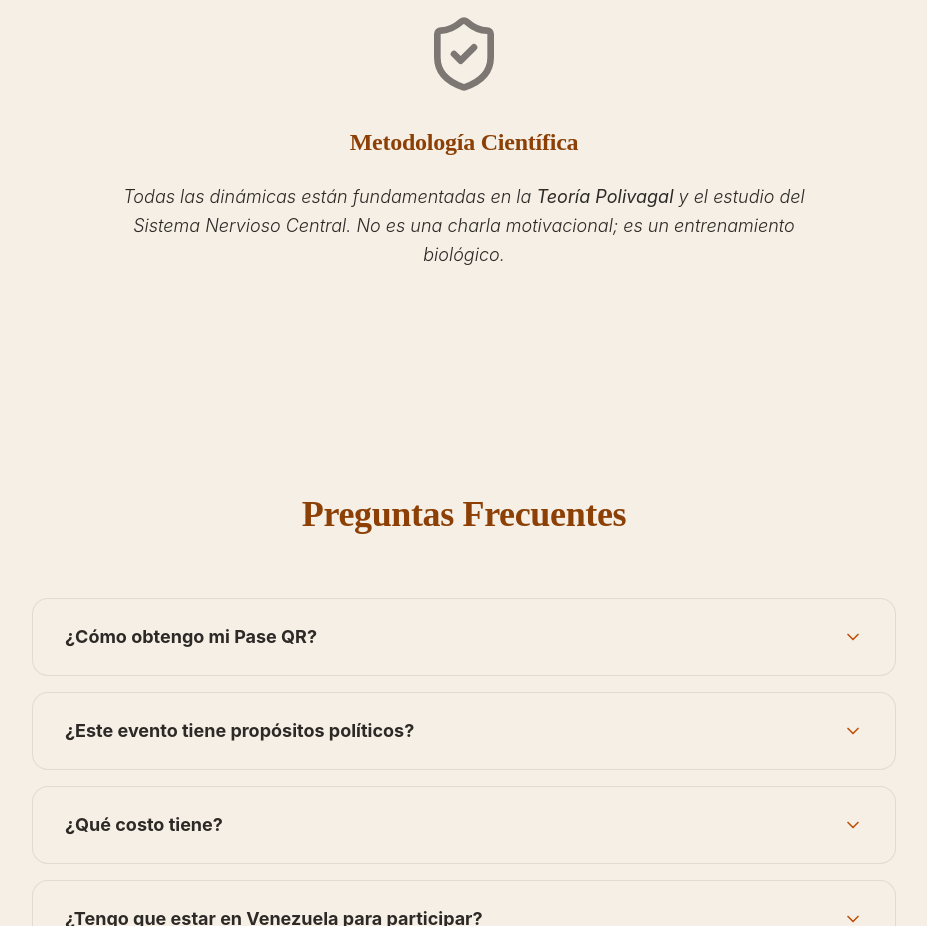
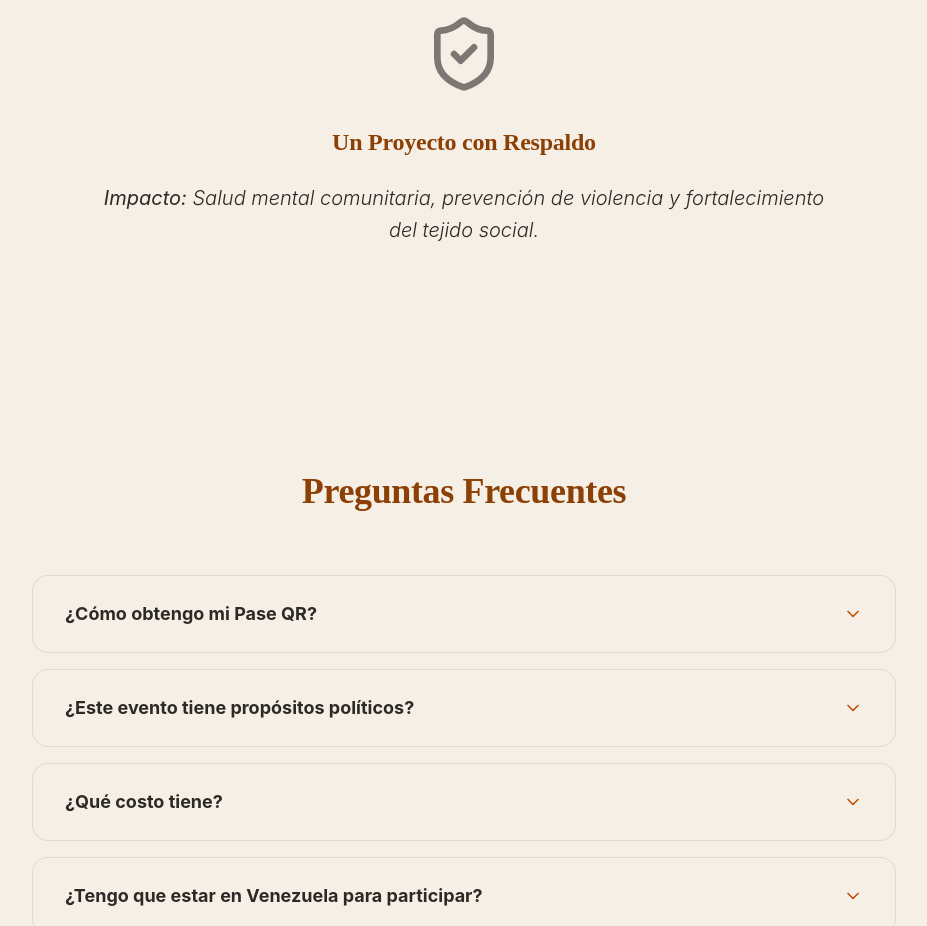
Before and after one commit to yelitzerangeloficialweb-max/yelitze-rangel-web, a Next.js app: page /venezuela-en-el-cuerpo in a window 1280 px wide. Shown: the part 6240-7166 px from the top of the page, without its empty margins (176-1103 px from the left). Built offline with nearby package versions, Linux system fonts and the light colour scheme; a web font is replaced by a local one.

Commit message:
content: update methodology section to Un Proyecto con Respaldo

```diff
--- a/app/venezuela-en-el-cuerpo/page.tsx
+++ b/app/venezuela-en-el-cuerpo/page.tsx
@@ -367,9 +367,9 @@ export default function VenezuelaEnElCuerpoPage() {
                 <div className="container mx-auto px-4 max-w-3xl text-center">
                     <FadeIn className="flex flex-col items-center">
                         <ShieldCheck className="w-20 h-20 text-[#2D2926] mb-8 opacity-60" />
-                        <h2 className="text-2xl font-bold text-[#8C4005] mb-6">Metodología Científica</h2>
-                        <p className="text-lg text-[#2D2926] font-light leading-relaxed italic">
-                            Todas las dinámicas están fundamentadas en la <strong>Teoría Polivagal</strong> y el estudio del Sistema Nervioso Central. No es una charla motivacional; es un entrenamiento biológico.
+                        <h2 className="text-2xl font-bold text-[#8C4005] mb-6">Un Proyecto con Respaldo</h2>
+                        <p className="text-xl text-[#2D2926] font-light leading-relaxed italic">
+                            <strong>Impacto:</strong> Salud mental comunitaria, prevención de violencia y fortalecimiento del tejido social.
                         </p>
                     </FadeIn>
                 </div>
```
